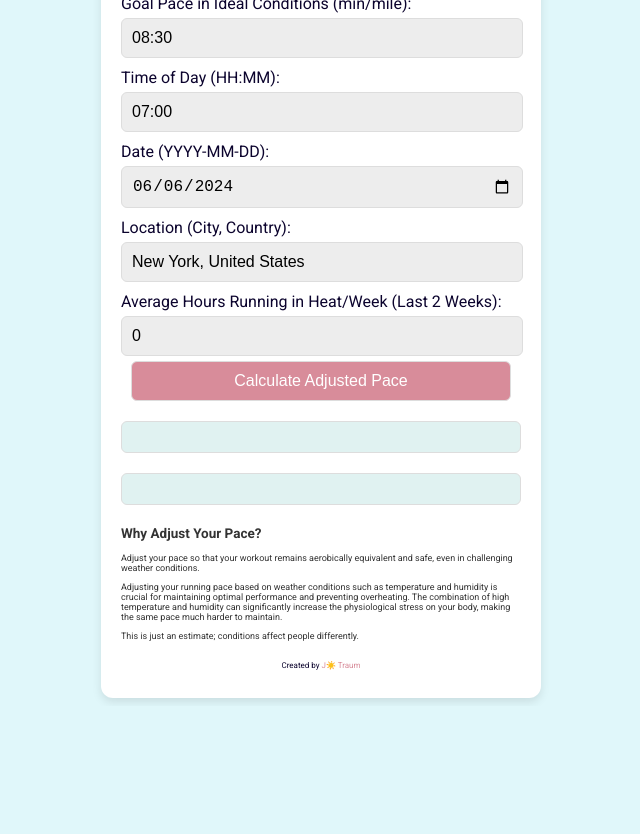
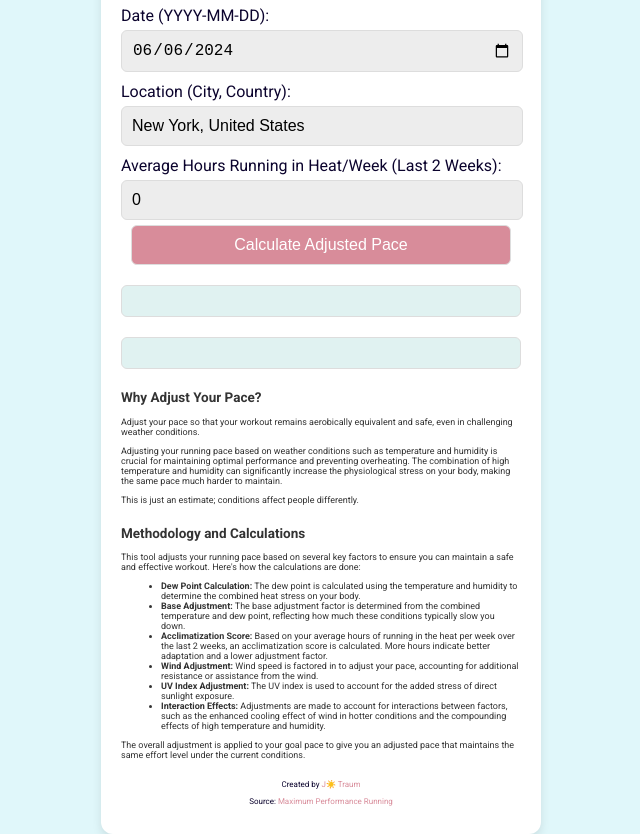
Before and after one commit to jason-traum/running-pace-adjuster, a plain HTML site: page index.html in a window 1280 px wide. Shown: the part 94-928 px from the top of the page, without its empty margins (319-959 px from the left). Before the commit the page ends 800 px from the top, so only its background shows below. Drawn offline with Linux system fonts and the light colour scheme.

Commit message:
Update index.html

```diff
--- a/index.html
+++ b/index.html
@@ -85,6 +85,12 @@
             text-align: left;
             color: #333;
         }
+        .methodology {
+            margin-top: 20px;
+            font-size: 9px;
+            text-align: left;
+            color: #333;
+        }
     </style>
 </head>
 <body onload="applyTheme()">
@@ -111,8 +117,22 @@
             <p>Adjusting your running pace based on weather conditions such as temperature and humidity is crucial for maintaining optimal performance and preventing overheating. The combination of high temperature and humidity can significantly increase the physiological stress on your body, making the same pace much harder to maintain.</p>
             <p>This is just an estimate; conditions affect people differently.</p>
         </div>
+        <div class="methodology">
+            <h2>Methodology and Calculations</h2>
+            <p>This tool adjusts your running pace based on several key factors to ensure you can maintain a safe and effective workout. Here's how the calculations are done:</p>
+            <ul>
+                <li><strong>Dew Point Calculation:</strong> The dew point is calculated using the temperature and humidity to determine the combined heat stress on your body.</li>
+                <li><strong>Base Adjustment:</strong> The base adjustment factor is determined from the combined temperature and dew point, reflecting how much these conditions typically slow you down.</li>
+                <li><strong>Acclimatization Score:</strong> Based on your average hours of running in the heat per week over the last 2 weeks, an acclimatization score is calculated. More hours indicate better adaptation and a lower adjustment factor.</li>
+                <li><strong>Wind Adjustment:</strong> Wind speed is factored in to adjust your pace, accounting for additional resistance or assistance from the wind.</li>
+                <li><strong>UV Index Adjustment:</strong> The UV index is used to account for the added stress of direct sunlight exposure.</li>
+                <li><strong>Interaction Effects:</strong> Adjustments are made to account for interactions between factors, such as the enhanced cooling effect of wind in hotter conditions and the compounding effects of high temperature and humidity.</li>
+            </ul>
+            <p>The overall adjustment is applied to your goal pace to give you an adjusted pace that maintains the same effort level under the current conditions.</p>
+        </div>
         <div class="credits">
             <p>Created by <a href="https://www.strava.com/athletes/113202952" target="_blank">J☀️ Traum</a></p>
+            <p>Source: <a href="http://maximumperformancerunning.blogspot.com/2013/07/temperature-dew-point.html" target="_blank">Maximum Performance Running</a></p>
         </div>
     </div>
     <script>
```
